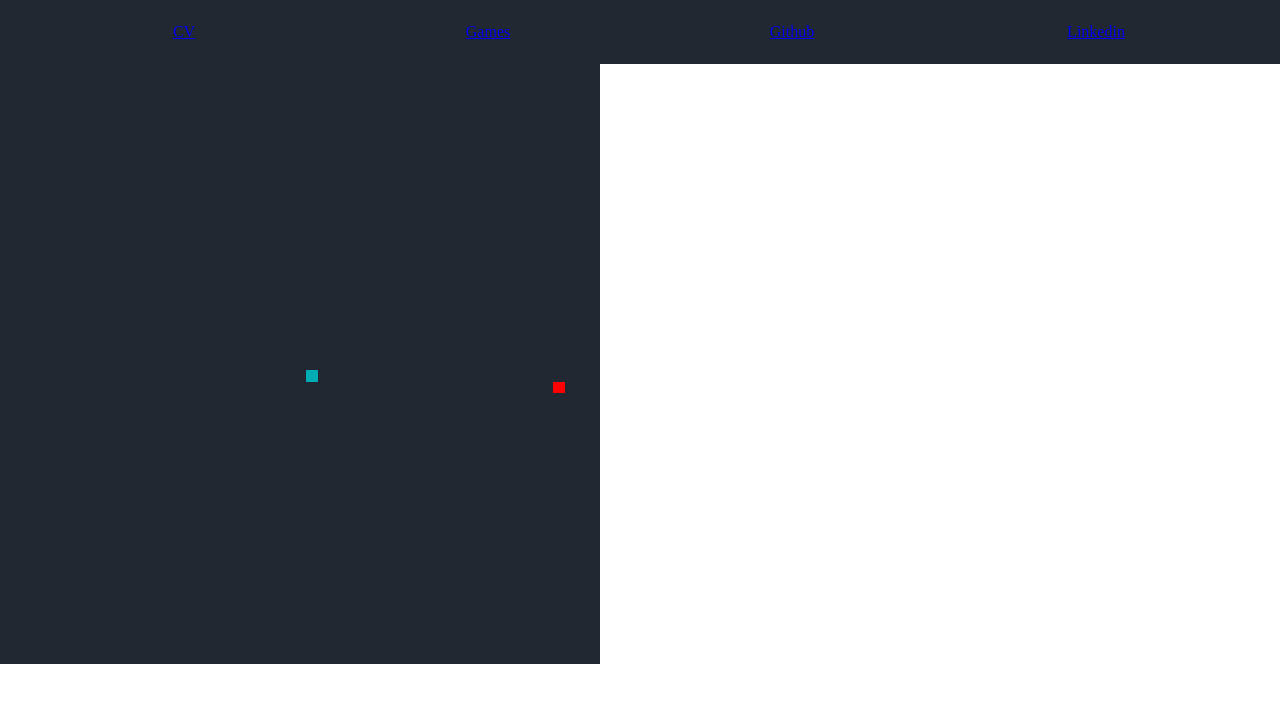
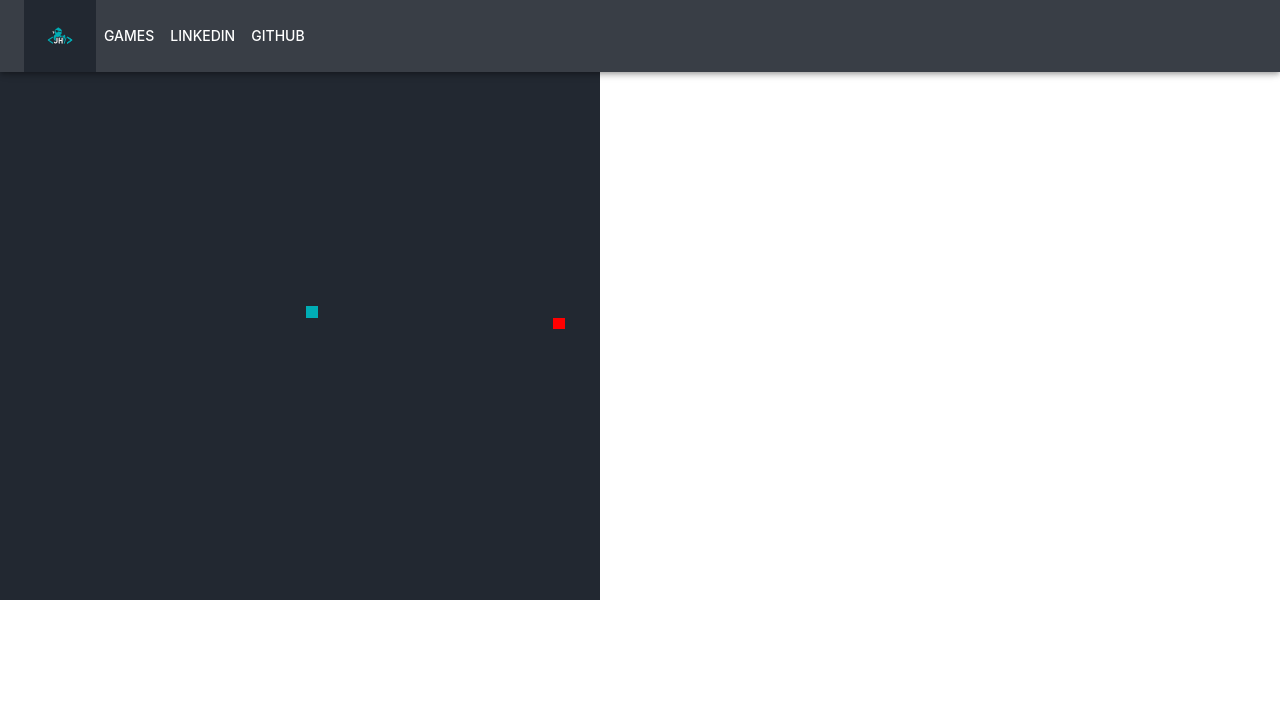
Before and after one commit to MrGeorge2/hejdusekj, a React app in the folder client/: page / in a window 1280 px wide. Shown: the top 702 px of the page. Built offline with nearby package versions, Linux system fonts and the light colour scheme.

Commit message:
MUI paleta, nav

```diff
--- a/client/package.json
+++ b/client/package.json
@@ -4,6 +4,10 @@
     "private": true,
     "dependencies": {
         "@babel/core": "^7.16.0",
+        "@emotion/react": "^11.9.0",
+        "@emotion/styled": "^11.8.1",
+        "@mui/icons-material": "^5.8.0",
+        "@mui/material": "^5.8.0",
         "@pmmmwh/react-refresh-webpack-plugin": "^0.5.3",
         "@redux-saga/types": "^1.1.0",
         "@reduxjs/toolkit": "^1.8.1",
--- a/client/public/index.html
+++ b/client/public/index.html
@@ -13,6 +13,10 @@
       user's mobile device or desktop. See https://developers.google.com/web/fundamentals/web-app-manifest/
     -->
     <link rel="manifest" href="%PUBLIC_URL%/manifest.json" />
+    <link rel="stylesheet" href="https://fonts.googleapis.com/css?family=Roboto:300,400,500,700&display=swap" />
+    <link rel="stylesheet" href="https://fonts.googleapis.com/icon?family=Material+Icons" />
+
+
     <!--
       Notice the use of %PUBLIC_URL% in the tags above.
       It will be replaced with the URL of the `public` folder during the build.
--- a/client/src/App.tsx
+++ b/client/src/App.tsx
@@ -1,16 +1,40 @@
 import { Layout } from "./components/layout/layout";
 import { SnakeGame } from "./components/snakeGame/snake";
-import {BrowserRouter, Routes, Route} from "react-router-dom"
+import { BrowserRouter, Routes, Route } from "react-router-dom"
+
+import { createTheme, ThemeProvider } from '@mui/material/styles';
+
+const theme = createTheme({
+  palette: {
+    primary: {
+      main: '#393E46',
+    },
+    secondary: {
+      main: '#00ADB5',
+    },
+    contrastThreshold: 3,
+    tonalOffset: 0.2,
+  },
+  typography: {
+    fontFamily: [
+      'Inter',
+      'system-ui',
+      'sans-serif'
+    ].join(','),
+  },
+});
 
 function App() {
   return (
+    <ThemeProvider theme={theme}>
       <Layout>
         <BrowserRouter>
           <Routes>
-          <Route path="/" element={<SnakeGame/>}/>
+            <Route path="/" element={<SnakeGame />} />
           </Routes>
         </BrowserRouter>
       </Layout>
+    </ThemeProvider>
   );
 }
 
--- a/client/src/components/atoms/nav/nav.scss
+++ /dev/null
@@ -1,48 +0,0 @@
-@import '../../../styles/constants.scss';
-
-.navbar {
-    display: flex;
-    height: $navbarHeight;
-    background-color: $navBarColor;
-}
-
-.nav-logo,
-.nav-logo-container {
-    height: 100%;
-}
-
-.nav-collapse {
-    display: flex;
-    align-items: center;
-    width: 100%;
-    margin: 0 2rem;
-}
-
-.nav-element-container {
-    display: flex;
-    justify-content: center;
-
-    margin: auto;
-    width: 100%;
-    height: 100%;
-
-    label {
-        margin: auto 0;
-        cursor: pointer;
-    }
-}
-
-.nav-burger {
-    margin-left: auto;
-}
-
-.nav.nav-collapse.nav-collapse-collapsed {
-    flex-direction: column;
-    margin: auto;
-    position: absolute;
-    background-color: $navBarColor;
-
-    .nav-element-container {
-        padding: 1rem 0;
-    }
-}
--- a/client/src/components/atoms/nav/nav.tsx
+++ /dev/null
@@ -1,141 +0,0 @@
-import React from 'react';
-import { INavCollapse, INavElement, INavLogo, INavProps } from "./types";
-import './nav.scss';
-
-
-type NavLogoType = React.FunctionComponent<INavLogo>;
-type NavElementType = React.FunctionComponent<INavElement>;
-type NavCollapseType = React.FunctionComponent<INavCollapse>;
-
-type NavType = React.FunctionComponent<INavProps> & { Logo: NavLogoType, Element: NavElementType, Collapse: NavCollapseType };
-
-const NavLogo: NavLogoType = ({
-    id,
-    className = "",
-    onClick = () => { },
-    style = {},
-    logoSrc,
-    logoAlt,
-    href,
-}) => {
-    return (
-        <a
-            id={id}
-            className={`nav nav-logo-container ${className ?? ""}`}
-            href={href}
-            style={style}
-            onClick={onClick}
-        >
-            <img className="nav-logo" src={logoSrc} alt={logoAlt}></img>
-        </a>
-    )
-}
-
-
-const NavElement: NavElementType = ({
-    id,
-    className,
-    onClick = () => { },
-    style = {},
-    text,
-    href
-}) => {
-    return (
-        <a
-            id={id}
-            className={`nav nav-element-container ${className ?? ""}`}
-            href={href}
-            style={style}
-            onClick={onClick}
-        >
-            <label>{text}</label>
-        </a>
-    )
-}
-
-const NavCollapse: NavCollapseType = ({
-    id,
-    className,
-    onClick,
-    style,
-    children,
-    collapseSize
-}) => {
-    const collapseRef = React.useRef<HTMLDivElement>(null)
-    const [isBurgerVisible, setIsBurgerVisible] = React.useState(false);
-    const [isCollapsed, setIsCollapsed] = React.useState(!window.matchMedia(`(min-width: ${collapseSize}px)`).matches);
-
-    const resizeHandler = (e: MediaQueryListEvent) => {
-        setIsCollapsed(!e.matches);
-
-        setIsBurgerVisible(false);
-    }
-
-    React.useEffect(() => {
-        window.matchMedia(`(min-width: ${collapseSize}px)`).addEventListener("change", resizeHandler);
-        return () => window.matchMedia(`(min-width: ${collapseSize}px)`).removeEventListener("change", resizeHandler);
-    }, [])
-
-    const handleClickOutside = (e: MouseEvent) => {
-        //@ts-ignore
-        if (!collapseRef.current?.contains(e.target)){
-            setIsBurgerVisible(false);
-        }
-    }
-
-    React.useEffect(() => {
-        document.addEventListener("click", handleClickOutside);
-        return () => document.removeEventListener("click", handleClickOutside)
-    },[]);
-
-    const collapseClsName = isCollapsed ?  "nav-collapse-collapsed" : "nav-collapse-uncollapsed";
-
-    return (
-        <div
-            id={id}
-            className={`nav nav-collapse ${collapseClsName} ${className ?? ""}`}
-            onClick={onClick}
-            style={style}
-            ref={collapseRef}
-        >
-            <button
-                className='nav-burger'
-                onClick={() => setIsBurgerVisible(!isBurgerVisible)}
-                style={!isCollapsed ? {display: "none"} : {}}
-            >
-                Open Burger
-            </button>
-            {
-                isCollapsed && isBurgerVisible &&
-                children
-            }
-            {
-                !isCollapsed &&
-                children
-            }
-        </div>
-    )
-}
-
-export const Nav: NavType = ({
-    id,
-    className,
-    onClick,
-    style,
-    children,
-}) => {
-    return (
-        <div
-            id={id}
-            className={`navbar ${className ?? ""}`}
-            onClick={onClick}
-            style={style}
-        >
-            {children}
-        </div>
-    )
-}
-
-Nav.Logo = NavLogo;
-Nav.Collapse = NavCollapse;
-Nav.Element = NavElement;
--- a/client/src/components/layout/layout.scss
+++ b/client/src/components/layout/layout.scss
@@ -0,0 +1,3 @@
+.navLogo {
+    max-height: 4.5rem;
+}
--- a/client/src/components/layout/layout.tsx
+++ b/client/src/components/layout/layout.tsx
@@ -1,20 +1,120 @@
 import React from "react"
 import { IBaseProps } from "../atoms/base/types"
-import { Nav } from "../atoms/nav/nav"
+import AppBar from '@mui/material/AppBar';
+import Box from '@mui/material/Box';
+import Toolbar from '@mui/material/Toolbar';
+import IconButton from '@mui/material/IconButton';
+import Typography from '@mui/material/Typography';
+import Menu from '@mui/material/Menu';
+import MenuIcon from '@mui/icons-material/Menu';
+import Container from '@mui/material/Container';
+import Button from '@mui/material/Button';
+import MenuItem from '@mui/material/MenuItem';
+import AdbIcon from '@mui/icons-material/Adb';
+import './layout.scss';
+
+const pages = [
+    {
+        href:     'games',
+        page:     'Games'
+    },
+    {
+        href:     'https://cz.linkedin.com/in/jirihejdusek',
+        page:     'Linkedin'
+    },
+    {
+        href:     'https://github.com/MrGeorge2/hejdusekj',
+        page:     'Github'
+    },
+];
 
 const Header: React.FunctionComponent = (
 
 ) => {
+
+    const [anchorElNav, setAnchorElNav] = React.useState<null | HTMLElement>(null);
+
+    const handleOpenNavMenu = (event: React.MouseEvent<HTMLElement>) => {
+        setAnchorElNav(event.currentTarget);
+    };
+
+    const handleCloseNavMenu = () => {
+        setAnchorElNav(null);
+    };
+
     return (
-        <Nav>
-            {/*<Nav.Logo logoSrc={process.env.PUBLIC_URL + "/logo/logoSmall.svg"} logoAlt="logo JH" href="/" />*/}
-            <Nav.Collapse collapseSize={760}>
-                <Nav.Element text="CV" href="/cv"/>
-                <Nav.Element text="Games" href="/games"/>
-                <Nav.Element text="Github" href="https://github.com/MrGeorge2/hejdusekj"/>
-                <Nav.Element text="Linkedin" href="https://cz.linkedin.com/in/jirihejdusek"/>
-            </Nav.Collapse>
-        </Nav>
+        <AppBar>
+
+            <Container maxWidth="xl">
+                <Toolbar disableGutters>
+                    <Box sx={{ height: "100%", display: {xs: 'none', md: "flex"} }}>
+                        <img className="navLogo" src={process.env.PUBLIC_URL + '/logo/logoSmall.svg'} alt="logo"></img>
+                    </Box>
+
+                    <Box sx={{ flexGrow: 1, display: { xs: 'flex', md: 'none' } }}>
+                        <IconButton
+                            size="large"
+                            aria-label="account of current user"
+                            aria-controls="menu-appbar"
+                            aria-haspopup="true"
+                            onClick={handleOpenNavMenu}
+                            color="inherit"
+                        >
+                            <MenuIcon />
+                        </IconButton>
+                        <Menu
+                            id="menu-appbar"
+                            anchorEl={anchorElNav}
+                            anchorOrigin={{
+                                vertical: 'bottom',
+                                horizontal: 'left',
+                            }}
+                            keepMounted
+                            transformOrigin={{
+                                vertical: 'top',
+                                horizontal: 'left',
+                            }}
+                            open={Boolean(anchorElNav)}
+                            onClose={handleCloseNavMenu}
+                            sx={{
+                                display: { xs: 'block', md: 'none' },
+                            }}
+                        >
+                            {pages.map((page) => (
+                                <MenuItem key={page.page} onClick={handleCloseNavMenu} href={page.href}>
+                                    <Typography textAlign="center" >{page.page}</Typography>
+                                </MenuItem>
+                            ))}
+                        </Menu>
+                    </Box>
+
+                    <Box
+                        component="a"
+                        href="/"
+                        sx={{
+                            mr: 2,
+                            display: { xs: 'flex', md: 'none' },
+                            flexGrow: 1,
+                        }}
+                    >
+                        <img className="navLogo" src={process.env.PUBLIC_URL + '/logo/logoSmall.svg'} alt="logo"></img>
+                    </Box>
+
+                    <Box sx={{ flexGrow: 1, display: { xs: 'none', md: 'flex' } }}>
+                        {pages.map((page) => (
+                            <Button
+                                key={page.page}
+                                onClick={handleCloseNavMenu}
+                                sx={{ my: 2, color: 'white', display: 'block' }}
+                                href={page.href}
+                            >
+                                {page.page}
+                            </Button>
+                        ))}
+                    </Box>
+                </Toolbar>
+            </Container>
+        </AppBar>
     )
 }
 
```
Also changed, not shown: client/src/components/atoms/nav/types.tsx (deleted, +0 -21 lines), client/src/components/atoms/nav/index.tsx (deleted), 1 other file (tests, documents, lock files or other folders). Lines whose indentation alone changed are shown as unchanged.
